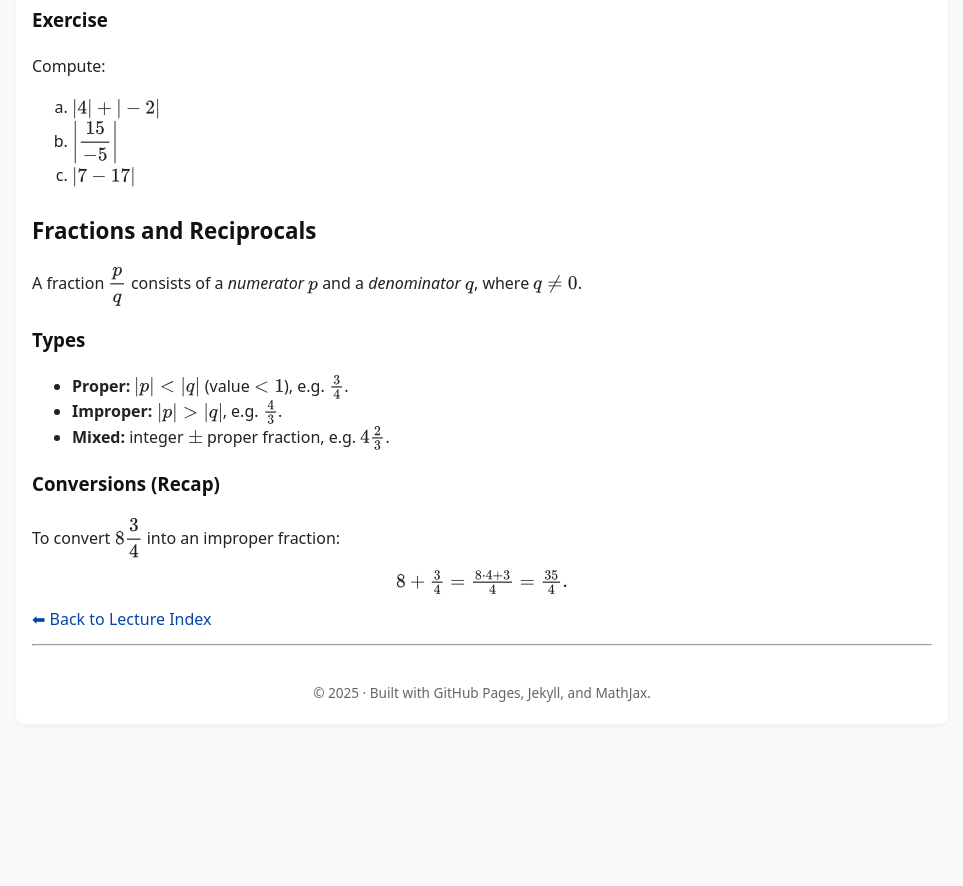
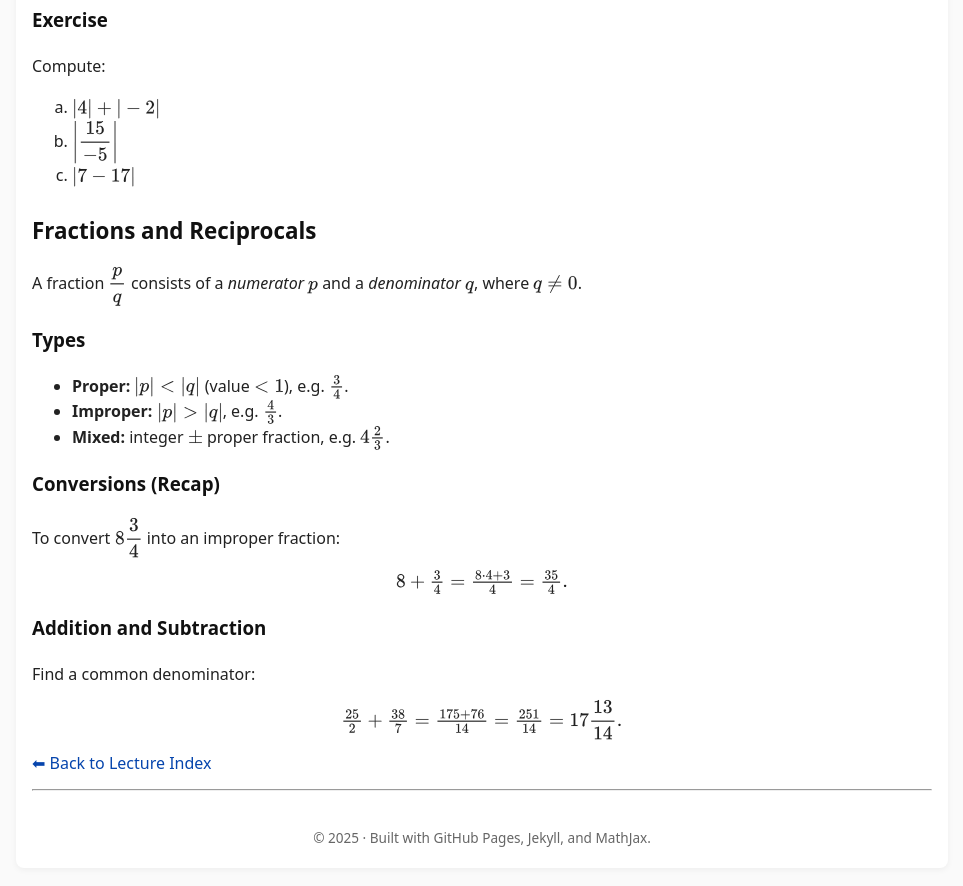
Before and after one commit to SaleemKamaludin/SaleemKamaludin.github.io, a Jekyll site: the page built from courses/math-1115/lecture-notes/lecture2.md, in a window 1280 px wide and 900 px high, scrolled down 2330 px. Shown: the top 886 px of the window, without its empty margins (158-1121 px from the left). Built offline with Jekyll 4.4.1, drawn with Linux system fonts in a browser that asks for light colours; before the commit the page ends 3086 px from its top, so only the background shows below that.

Commit message:
Update lecture2.md

```diff
--- a/courses/math-1115/lecture-notes/lecture2.md
+++ b/courses/math-1115/lecture-notes/lecture2.md
@@ -181,5 +181,15 @@ A fraction \( \dfrac{p}{q} \) consists of a <em>numerator</em> \( p \) and a
   \( 8 + \frac{3}{4} = \frac{8 \cdot 4 + 3}{4} = \frac{35}{4}. \)
 </p>
 
+<h3>Addition and Subtraction</h3>
+<p>Find a common denominator:</p>
+<p style="text-align:center;">
+  \( \frac{25}{2} + \frac{38}{7}
+  = \frac{175 + 76}{14}
+  = \frac{251}{14}
+  = 17\dfrac{13}{14}. \)
+</p>
+
+
 
 [⬅ Back to Lecture Index]({{ '/courses/math-1115/lecture-notes/' | relative_url }})
```
